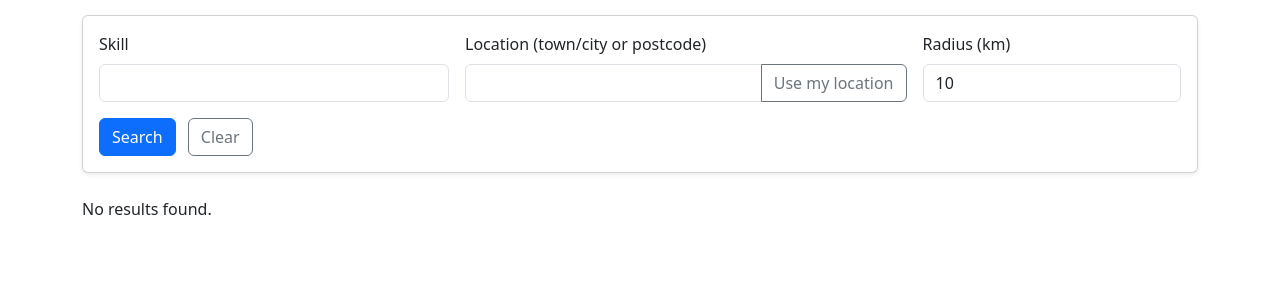
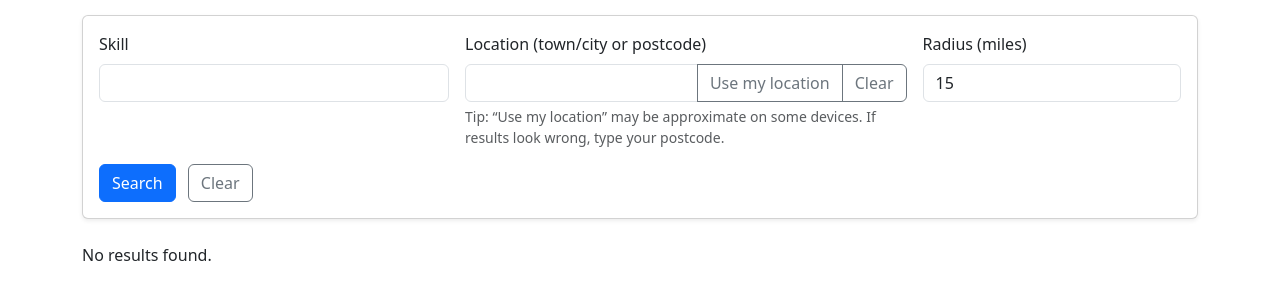
Before and after one commit to amiravalbaker/skillshop, a Django app: page /search/ in a window 1280 px wide. Shown: the part 63-363 px from the top of the page. Run offline with Django 4.2, Linux system fonts and the light colour scheme; data that the repository does not hold is empty.

Commit message:
Updating user experience for use my location feature

```diff
--- a/skills/templates/skills/search.html
+++ b/skills/templates/skills/search.html
@@ -14,9 +14,15 @@
 
     <div class="col-12 col-md-5">
       <label class="form-label">Location (town/city or postcode)</label>
+
       <div class="input-group">
         <input class="form-control" type="text" name="location" id="location-input" value="{{ location_q }}">
         <button class="btn btn-outline-secondary" type="button" id="use-location-btn">Use my location</button>
+        <button class="btn btn-outline-secondary" type="button" id="clear-location-btn">Clear</button>
+      </div>
+
+      <div id="geo-status" class="form-text text-muted mt-1">
+        Tip: “Use my location” may be approximate on some devices. If results look wrong, type your postcode.
       </div>
 
       <input type="hidden" name="lat" id="lat">
@@ -24,8 +30,8 @@
     </div>
 
   <div class="col-12 col-md-3">
-      <label class="form-label">Radius (km)</label>
-      <input class="form-control" type="number" name="radius" value="{{ radius_km }}" min="1">
+    <label class="form-label">Radius (miles)</label>
+    <input class="form-control" type="number" name="radius" value="{{ radius_miles }}" min="1">
   </div>
 
   <div class="col-12">
@@ -35,6 +41,13 @@
 
   </div>
 </form>
+
+{% if location_error %}
+  <div class="alert alert-warning mt-3">
+    {{ location_error }}
+  </div>
+{% endif %}
+
 
 <div class="row g-3">
   {% for listing, dist in results %}
@@ -62,7 +75,7 @@
           </p>
 
           {% if dist != None %}
-              <span class="badge text-bg-secondary">{{ dist|floatformat:1 }} km</span>
+          <span class="badge text-bg-secondary">{{ dist|floatformat:1 }} miles</span>
           {% endif %}
         </div>
 
--- a/skills/views.py
+++ b/skills/views.py
@@ -71,22 +71,24 @@ def create_listing(request):
                 loc_obj, _ = Location.objects.get_or_create(
                     name=location_text,
                     defaults={"latitude": geo.latitude, "longitude": geo.longitude}
-            )
-            listing.location = loc_obj
-            listing.provider = profile
-            listing.save()
-            return redirect("home")
+                )
+                listing.location = loc_obj
+                listing.provider = profile
+                listing.save()
+                return redirect("home")
     else:
         form = ListingForm()
 
     return render(request, "skills/create_listing.html", {"form": form})
 
 def search(request):
-    listings = Listing.objects.select_related("skill", "provider", "provider__user","location").filter(is_active=True)
+    listings = Listing.objects.select_related("skill", "provider", "provider__user", "location").filter(is_active=True)
 
     skill_q = request.GET.get("skill", "").strip()
     location_q = request.GET.get("location", "").strip()
-    radius_km = request.GET.get("radius", "10").strip()
+
+    # miles (default 15)
+    radius_miles = request.GET.get("radius", "15").strip()
 
     # Optional browser coords
     lat = request.GET.get("lat")
@@ -97,38 +99,70 @@ def search(request):
 
     # Determine user coords
     user_coords = None
+    location_error = None
+
+    # Determine whether the user attempted location filtering at all
+    attempted_location_filter = bool(location_q) or (lat and lon)
+
+    # Prefer browser coordinates if present
     if lat and lon:
-        user_coords = (float(lat), float(lon))
-    elif location_q:
-        geo = Nominatim(user_agent="skillshop").geocode(location_q)
-        if geo:
-            user_coords = (geo.latitude, geo.longitude)
+        try:
+            user_coords = (float(lat), float(lon))
+        except ValueError:
+            user_coords = None
+            location_error = "Could not read your browser location. Please type your postcode/town."
+
+
+     # Otherwise geocode typed location (avoid "Current location ..." text)
+    if user_coords is None and location_q:
+        if location_q.lower().startswith("current location"):
+            location_error = "Your browser location was unavailable. Please type your postcode/town."
+        else:
+            geo = Nominatim(user_agent="skillshop").geocode(location_q)
+            if geo:
+                user_coords = (geo.latitude, geo.longitude)
+            else:
+                location_error = "Could not find that location. Try a full postcode or town/city name."
+
+     # Parse radius in miles
+    try:
+        r_miles = float(radius_miles) if radius_miles else 15.0
+    except ValueError:
+        r_miles = 15.0
+
+    # If the user attempted location filtering but we couldn't get coords => show NO results
+    if attempted_location_filter and user_coords is None:
 
     # Filter by distance (uses listing.location coords)
+        return render(request, "skills/search.html", {
+            "results": [],
+            "skill_q": skill_q,
+            "location_q": location_q,
+            "radius_miles": radius_miles,
+            "location_error": location_error or "Please enter a valid location.",
+        })
+
+    # Build results
     results = []
-    if user_coords and radius_km:
-        try:
-            r = float(radius_km)
-        except ValueError:
-            r = 10.0
-
+    if user_coords:
         for listing in listings:
             if not listing.location:
                 continue
             listing_coords = (listing.location.latitude, listing.location.longitude)
-            d = geodesic(user_coords, listing_coords).km
-            if d <= r:
-                results.append((listing, d))
-        # sort nearest first
+            d_miles = geodesic(user_coords, listing_coords).miles
+            if d_miles <= r_miles:
+                results.append((listing, d_miles))
         results.sort(key=lambda x: x[1])
     else:
+        # No location filter used => show all listings with no distance
         results = [(l, None) for l in listings]
 
     return render(request, "skills/search.html", {
         "results": results,
         "skill_q": skill_q,
         "location_q": location_q,
-        "radius_km": radius_km,
+        "radius_miles": radius_miles,
+        "location_error": location_error,
     })
 
 @login_required
--- a/static/js/geolocate.js
+++ b/static/js/geolocate.js
@@ -1,26 +1,66 @@
 (function () {
-  const btn = document.getElementById("use-location-btn");
+  const useBtn = document.getElementById("use-location-btn");
+  const clearBtn = document.getElementById("clear-location-btn");
   const latEl = document.getElementById("lat");
   const lonEl = document.getElementById("lon");
   const locationInput = document.getElementById("location-input");
+  const statusEl = document.getElementById("geo-status");
 
-  if (!btn) return;
+  function setStatus(msg) {
+    if (statusEl) statusEl.textContent = msg;
+  }
 
-  btn.addEventListener("click", function () {
+  function clearLocationOnly() {
+    if (latEl) latEl.value = "";
+    if (lonEl) lonEl.value = "";
+    if (locationInput) locationInput.value = "";
+    setStatus("Location cleared. Type a postcode/town or click “Use my location” again.");
+  }
+
+  if (clearBtn) clearBtn.addEventListener("click", clearLocationOnly);
+
+  if (!useBtn) return;
+
+  useBtn.addEventListener("click", function () {
     if (!navigator.geolocation) {
-      alert("Geolocation is not supported by your browser.");
+      setStatus("Geolocation is not supported by your browser. Please type your postcode.");
       return;
     }
 
+    setStatus("Detecting your location…");
+
     navigator.geolocation.getCurrentPosition(
       function (pos) {
-        latEl.value = pos.coords.latitude;
-        lonEl.value = pos.coords.longitude;
-        locationInput.value = "Current location";
+        const lat = pos.coords.latitude;
+        const lon = pos.coords.longitude;
+        const acc = pos.coords.accuracy; // meters
+        const miles = acc / 1609.34;
+
+        if (latEl) latEl.value = lat;
+        if (lonEl) lonEl.value = lon;
+
+         // Label accuracy so users understand reliability
+        const label =
+          acc <= 200 ? "Precise" :
+          acc <= 2000 ? "Approximate" :
+          "Very approximate";
+
+        // Show the user what’s being used for location and accuracy, so they understand the results and can choose to clear if it looks wrong
+        if (locationInput) {
+          locationInput.value = `Current location (${label}, ±${miles.toFixed(2)} miles)`;
+        }
+
+        if (acc <= 2000) {
+          setStatus(`Location detected (${label}, ±${miles.toFixed(2)} miles). Click Search.`);
+        } else {
+          setStatus(`Location detected but may be inaccurate (${label}, ±${miles.toFixed(2)} miles). If results look wrong, type your postcode instead.`);
+        }
       },
-      function () {
-        alert("Unable to retrieve your location (permission denied?).");
-      }
+      function (err) {
+        console.log(err);
+        setStatus("Could not get your location. Allow location access or type your postcode.");
+      },
+      {enableHighAccuracy: true, timeout: 10000, maximumAge: 0 }
     );
   });
 })();
```
Also changed, not shown: skills/templates/skills/create_listing.html (+10 -9 lines). Lines whose indentation alone changed are shown as unchanged.
